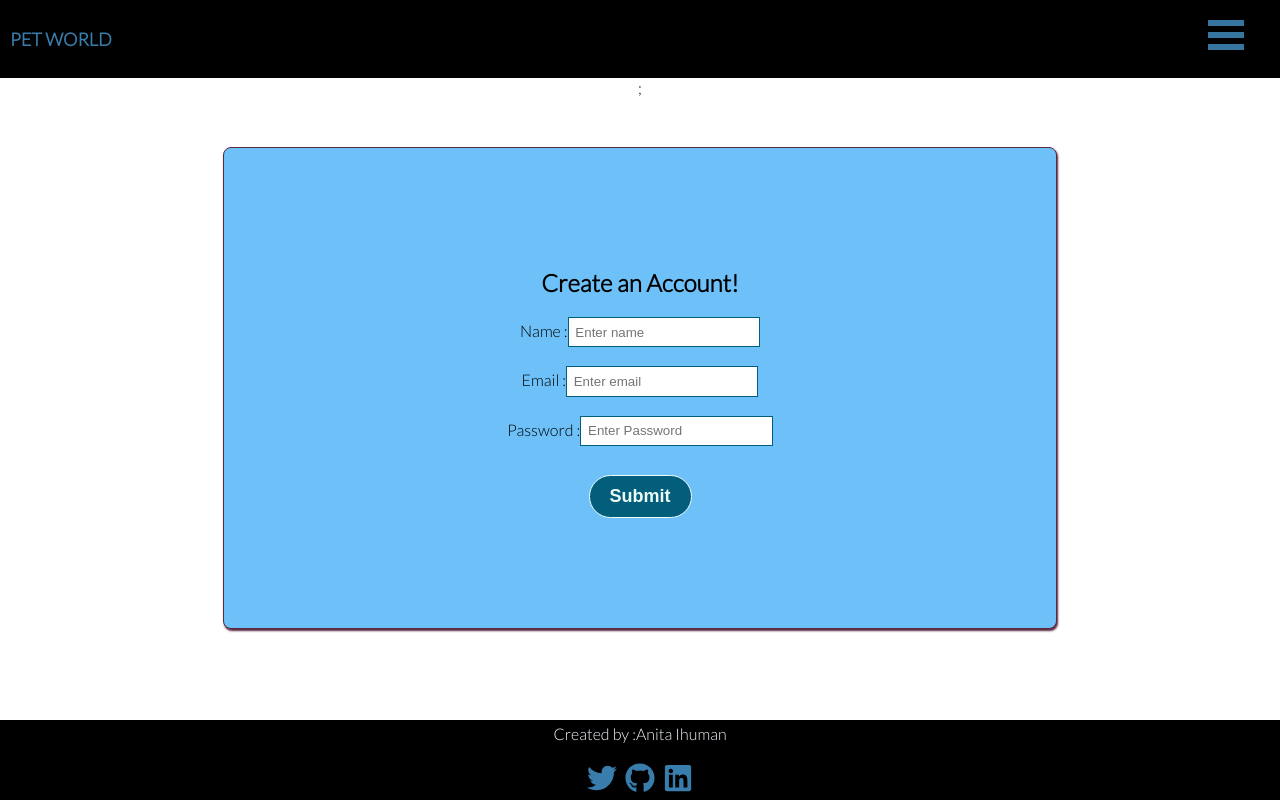
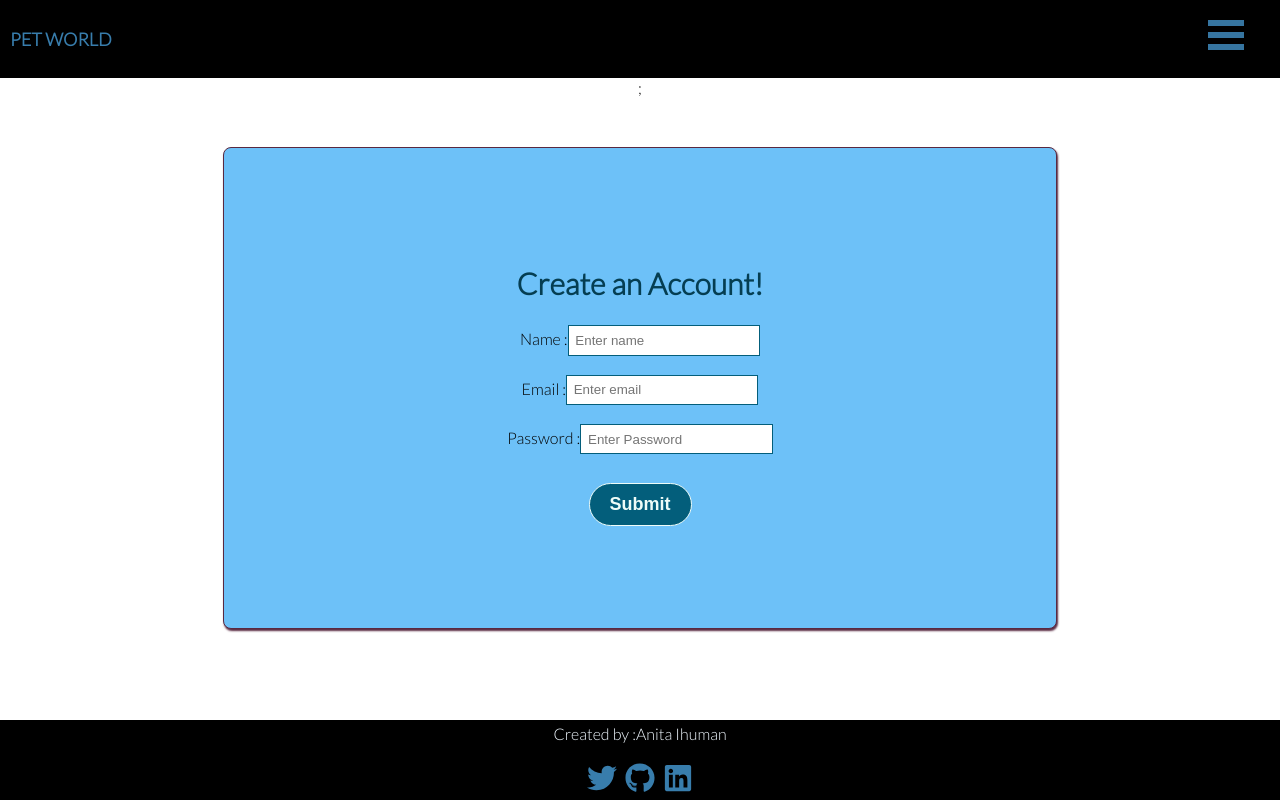
Before and after one commit to Anita-ihuman/Pet-store, a React (Create React App) app: page /signup in a window 1280 px wide. Built offline with nearby package versions, Linux system fonts and the light colour scheme.

Commit message:
edit signup

```diff
--- a/src/Menu/Login/CreateAcount/SignUp.js
+++ b/src/Menu/Login/CreateAcount/SignUp.js
@@ -22,7 +22,7 @@
         }}
       >
         <form className="sign-up-form" onSubmit={handleSubmit}>
-          <h1>Create an Account!</h1>
+          <h1 className="login">Create an Account!</h1>
           <div>
             <label htmlFor="firstName">Name :</label>
             <input
@@ -61,7 +61,7 @@
             />
           </div>
           <br />
-          <Link className="nav-link" to={"./signup"}>
+          <Link className="nav-link" to={"./login"}>
             <button type="submit" className="btn btn-primary btn-block">
               Submit
             </button>
```
